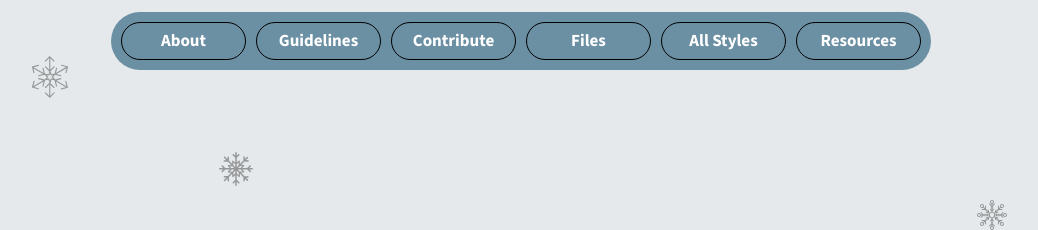
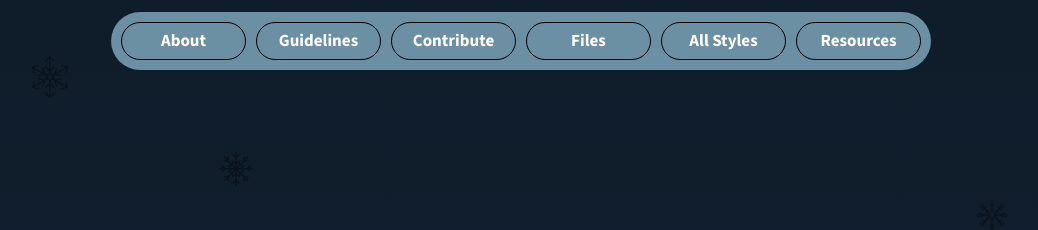
Before and after one commit to Chelsea-Saunders/stylestage-sass, a plain HTML site: page index.html in a window 1280 px wide. Shown: the top 230 px of the page, without its empty margins (119-1157 px from the left). Drawn offline with nearby package versions, Linux system fonts and the light colour scheme; a web font is replaced by a local one.

Commit message:
Gradient Fix
Body Gradient Fix 8fabaa6f63af03fb5060d9a7dadc1f0fa054f211

```diff
--- a/style.css
+++ b/style.css
@@ -158,6 +158,8 @@ html {
 }
 
 body {
+  /* gradient added for bkgnd */
+  background: linear-gradient(180deg, #0f1c2a 0%, #1e2f44 40%, #2b4a63 70%, #6b8fa3 100%);
   scroll-behavior: smooth !important;
   background-color: var(--color-background);
   color: var(--color-text);
```
